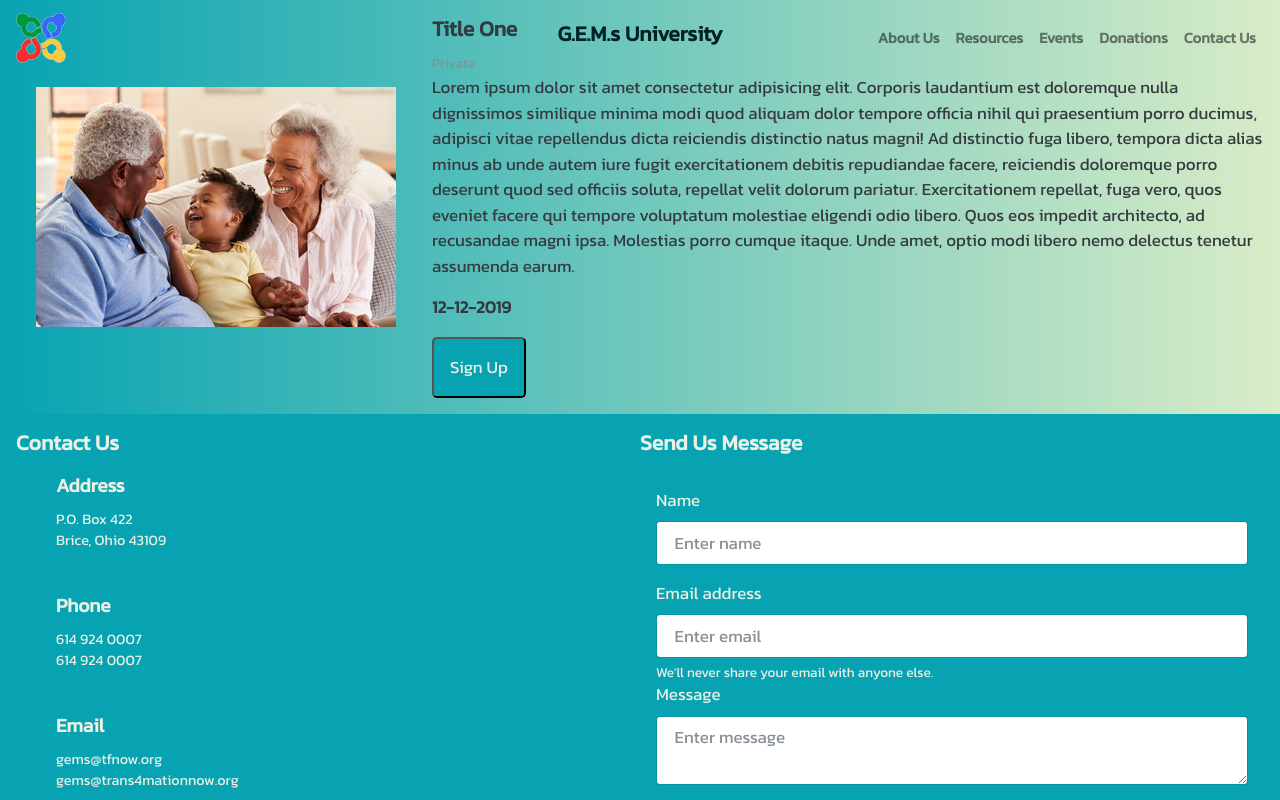
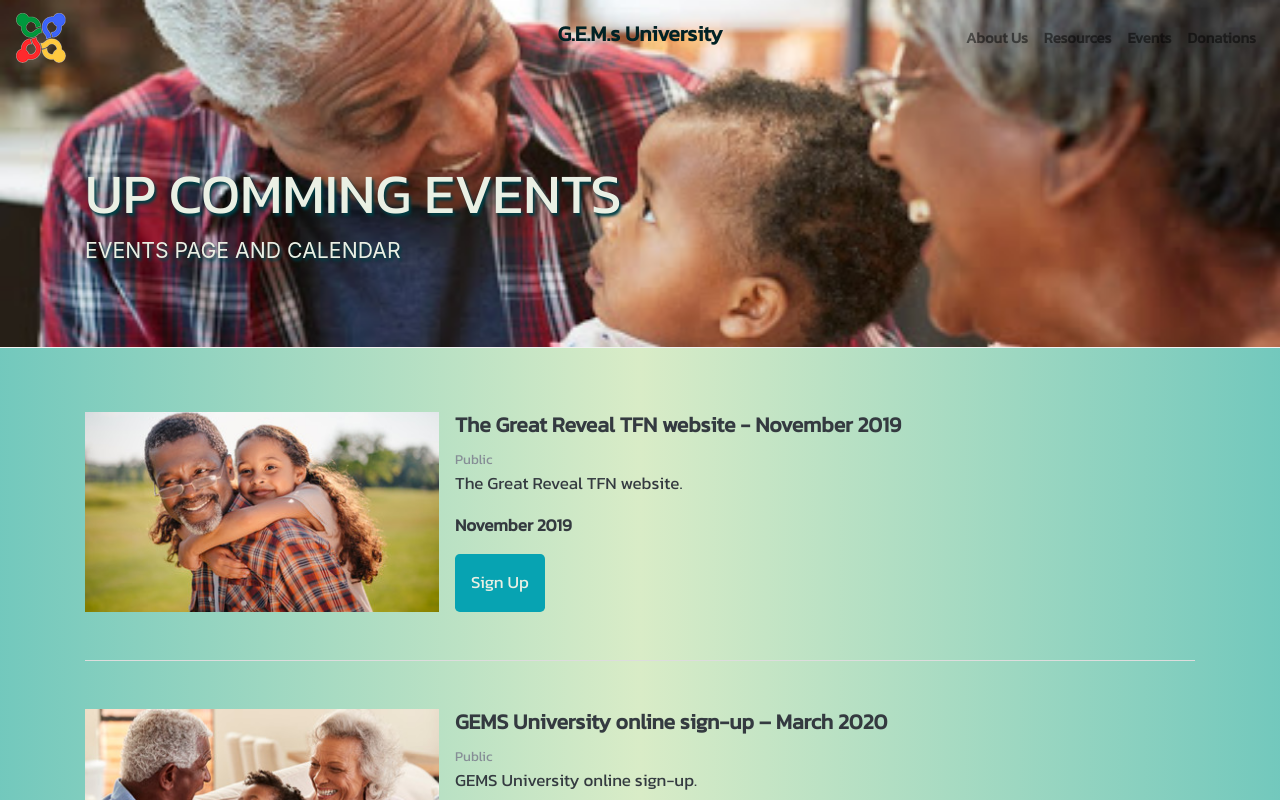
Before and after one commit to hoangle4/trans4mationNow, a React (Create React App) app in the folder client/: page /event in a window 1280 px wide. Shown: the top 800 px of the page. Built offline with nearby package versions, Linux system fonts and the light colour scheme; a web font is replaced by a local one.

Commit message:
commit updating events

```diff
--- a/client/src/App.js
+++ b/client/src/App.js
@@ -2,7 +2,6 @@ import React, { useEffect } from 'react';
 import { BrowserRouter as Router, Route, Switch } from 'react-router-dom';
 import Utils from './components/utils';
 import Home from './components/Home';
-import ContactUs from './components/ContactUs';
 import Navbar from './components/Home/Navbar';
 import Footer from './components/Home/Footer';
 import Event from './components/Event';
@@ -20,7 +19,6 @@ const App = () => {
         <Navbar />
         <Switch>
           <Route exact path={'/'} component={Home} />
-          <Route exact path={'/contactus'} component={ContactUs} />
           <Route exact path={'/event'} component={Event} />
           <Route exact path={'/aboutus'} component={AboutUs} />
           <Route exact path={'/donation'} component={Donation} />
--- a/client/src/components/ContactUs/index.js
+++ /dev/null
@@ -1,5 +0,0 @@
-import React from 'react';
-import Footer from '../Home/Footer';
-const ContactUs = () => <Footer />;
-
-export default ContactUs;
--- a/client/src/components/Donation/Donation.css
+++ b/client/src/components/Donation/Donation.css
@@ -4,7 +4,6 @@ margin-bottom: 1rem;
 font-weight: bold;
 font-size: 1.3rem;
 transition: all 1s ease;
-color:
 }
 
 .Donation_Button:hover {
@@ -13,6 +12,7 @@ color:
   background-size:300% 300%;
   background-position: 100%;
   background-repeat: no-repeat;
+  border:1px solid transparent;
 }
 
 .Donation_Button > img {
@@ -23,9 +23,6 @@ color:
 .Donation_Accept_Img {
   height: 25px;
 }
-.Donation-Row-1 {
-
-}
 .Donation-Row-2, .Donation-Row-1 {
   background:linear-gradient(to left, #07a3b2, #d9ecc7 50%, #07a3b2 100%);
   background-size: 100% 100%;
--- a/client/src/components/Donation/index.js
+++ b/client/src/components/Donation/index.js
@@ -17,11 +17,15 @@ const Donation = () => {
       <div className='row mx-0 Donation-Row-1'>
         <div className='col-12 py-0 text-center'>
           <h3>Help Our Cause</h3>
-          <p>
+          <p style={{ textTransform: 'uppercase' }}>
             TRANSFORMATIONNOW INC. IS GRATEFUL FOR YOUR GENEROSITY, AND MOST
             IMPORTANTLY YOUR COMMITMENT TO OUR MISSION ON SUPPORTING G.E.M.S. AS
             THEY CONTRIBUTE TO OUR NEXT GENERATION. YOUR DONATION HELPS US TO
-            MEET OUR GOALS AND FUND OUR MISSION. THANK YOU!
+            MEET OUR GOALS AND FUND OUR MISSION. THANK YOU! <br />
+            <strong>
+              Please note that your contribution is tax-deductible within the
+              limits prescribed by law.
+            </strong>
           </p>
           <form
             action='https://www.paypal.com/cgi-bin/webscr'
--- a/client/src/components/Event/Event.css
+++ b/client/src/components/Event/Event.css
@@ -1,4 +1,7 @@
 .Event_Container {
-  background: linear-gradient(to right, #07a3b2, #d9ecc7);
+  background:linear-gradient(to left, #07a3b2, #d9ecc7 50%, #07a3b2 100%);
+  background-size: 200% 200%;
+  background-position: 50% 100%;
+  background-repeat: no-repeat;
   padding: 1rem;
 }
--- /dev/null
+++ b/client/src/components/Event/EventList.js
@@ -0,0 +1,34 @@
+import React from 'react';
+
+const EventList = ({
+  imgLink,
+  title,
+  eventType,
+  eventDesc,
+  eventDate,
+  eventId
+}) => (
+  <div className='row m-0'>
+    <div className='col-md-4 col-xs-12 p-0 pr-3 py-5 border-bottom'>
+      <div
+        className='Event_Img_Container'
+        style={{
+          background: `url(${imgLink}) no-repeat center`,
+          backgroundSize: 'cover',
+          height: '200px'
+        }}
+      ></div>
+    </div>
+    <div className='col-md-8 col-xs-12 p-0 py-5 border-bottom'>
+      <h5>{title}</h5>
+      <small className='text-muted'>{eventType}</small>
+      <p>{eventDesc}</p>
+      <p>
+        <strong>{eventDate}</strong>
+      </p>
+      <button className='teal-btn'>Sign Up</button>
+    </div>
+  </div>
+);
+
+export default EventList;
--- a/client/src/components/Event/index.js
+++ b/client/src/components/Event/index.js
@@ -1,40 +1,49 @@
-import React from 'react';
+import React, { Fragment } from 'react';
+import Jumbotron from '../Jumbotron';
 import './Event.css';
+import EventList from './EventList';
 const Event = () => {
   return (
-    <div className='row m-0 Event_Container'>
-      <div className='col-md-4 col-xs-12 p-0 pr-3'>
-        <div
-          className='Event_Img_Container'
-          style={{
-            background: 'url(/images/adobe1.jpg) no-repeat center',
-            width: '100%',
-            height: '100%'
-          }}
-        ></div>
+    <Fragment>
+      <div className='row'>
+        <div className='col-12'>
+          <Jumbotron
+            title='UP COMMING EVENTS'
+            subtitle='EVENTS PAGE AND CALENDAR'
+          />
+        </div>
       </div>
-      <div className='col-md-8 col-xs-12 p-0'>
-        <h5>Title One</h5>
-        <small className='text-muted'>Private</small>
-        <p>
-          Lorem ipsum dolor sit amet consectetur adipisicing elit. Corporis
-          laudantium est doloremque nulla dignissimos similique minima modi quod
-          aliquam dolor tempore officia nihil qui praesentium porro ducimus,
-          adipisci vitae repellendus dicta reiciendis distinctio natus magni! Ad
-          distinctio fuga libero, tempora dicta alias minus ab unde autem iure
-          fugit exercitationem debitis repudiandae facere, reiciendis doloremque
-          porro deserunt quod sed officiis soluta, repellat velit dolorum
-          pariatur. Exercitationem repellat, fuga vero, quos eveniet facere qui
-          tempore voluptatum molestiae eligendi odio libero. Quos eos impedit
-          architecto, ad recusandae magni ipsa. Molestias porro cumque itaque.
-          Unde amet, optio modi libero nemo delectus tenetur assumenda earum.
-        </p>
-        <p>
-          <strong>12-12-2019</strong>
-        </p>
-        <button className='teal-btn'>Sign Up</button>
+      <div className='row Event_Container'>
+        <div className='col-12'>
+          <div className='container'>
+            <EventList
+              imgLink='/images/adobe3.jpg'
+              title='The Great Reveal TFN website - November 2019'
+              eventType='Public'
+              eventDesc='The Great Reveal TFN website.'
+              eventDate='November 2019'
+              eventId='112019'
+            />
+            <EventList
+              imgLink='/images/adobe1.jpg'
+              title='GEMS University online sign-up – March 2020'
+              eventType='Public'
+              eventDesc='GEMS University online sign-up.'
+              eventDate='March 2020'
+              eventId='032020'
+            />
+            <EventList
+              imgLink='/images/adobe2.jpg'
+              title='GEMS University classes beginning September 2020'
+              eventType='Private'
+              eventDesc='GEMS University classes beginning.'
+              eventDate='September 2020'
+              eventId='092020'
+            />
+          </div>
+        </div>
       </div>
-    </div>
+    </Fragment>
   );
 };
 
--- a/client/src/components/Home/Home.css
+++ b/client/src/components/Home/Home.css
@@ -128,6 +128,7 @@ blockquote {
 	color: #eaf0e4;
 	padding: 1rem;
 	border-radius: 0.3rem;
+	border: none;
 }
 .teal-btn:hover {
 	text-decoration: none;
--- a/client/src/components/Home/Navbar.js
+++ b/client/src/components/Home/Navbar.js
@@ -48,11 +48,6 @@ const Navbar = () => (
             Donations
           </Link>
         </li>
-        <li className='nav-item'>
-          <Link className='nav-link' to='/contactus'>
-            Contact Us
-          </Link>
-        </li>
       </ul>
     </div>
   </nav>
```
